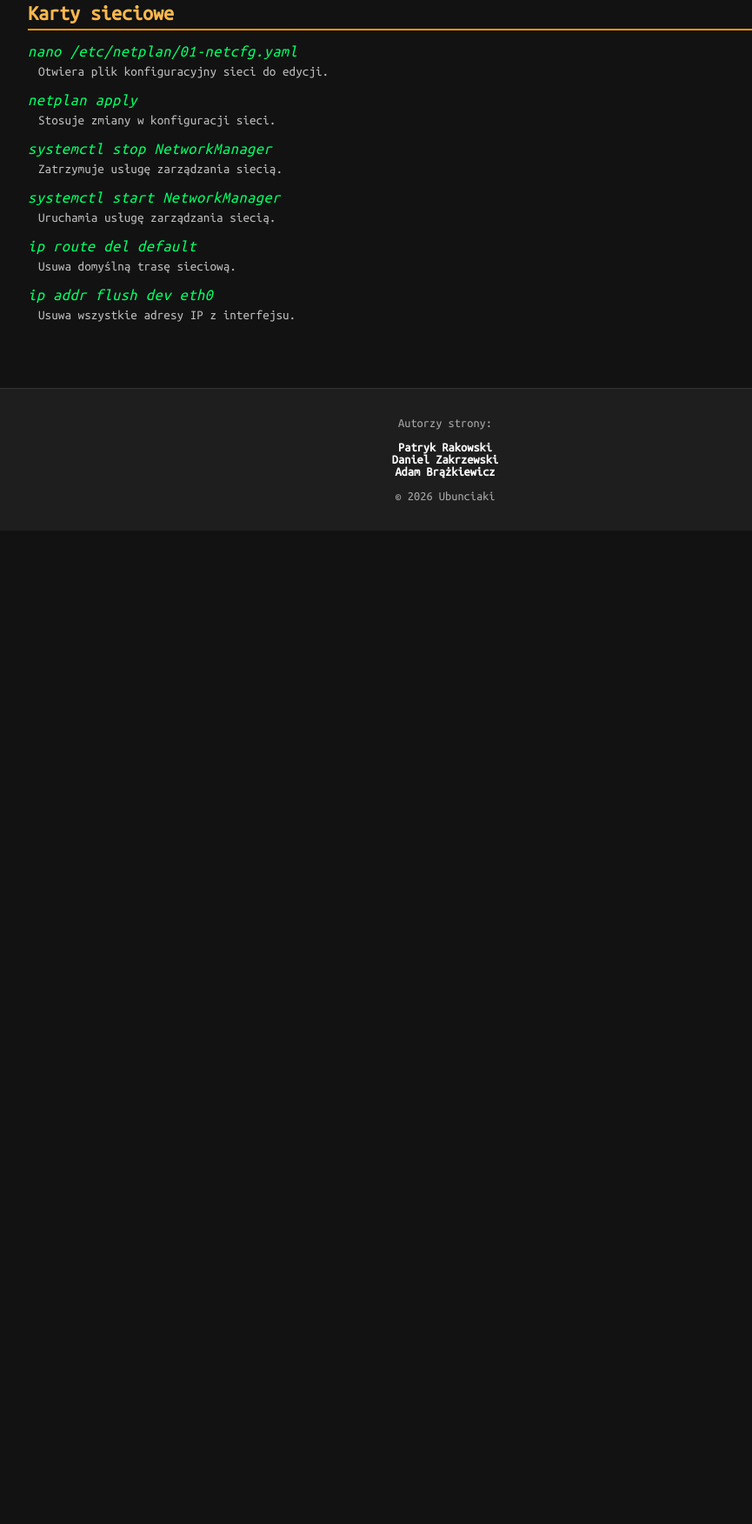
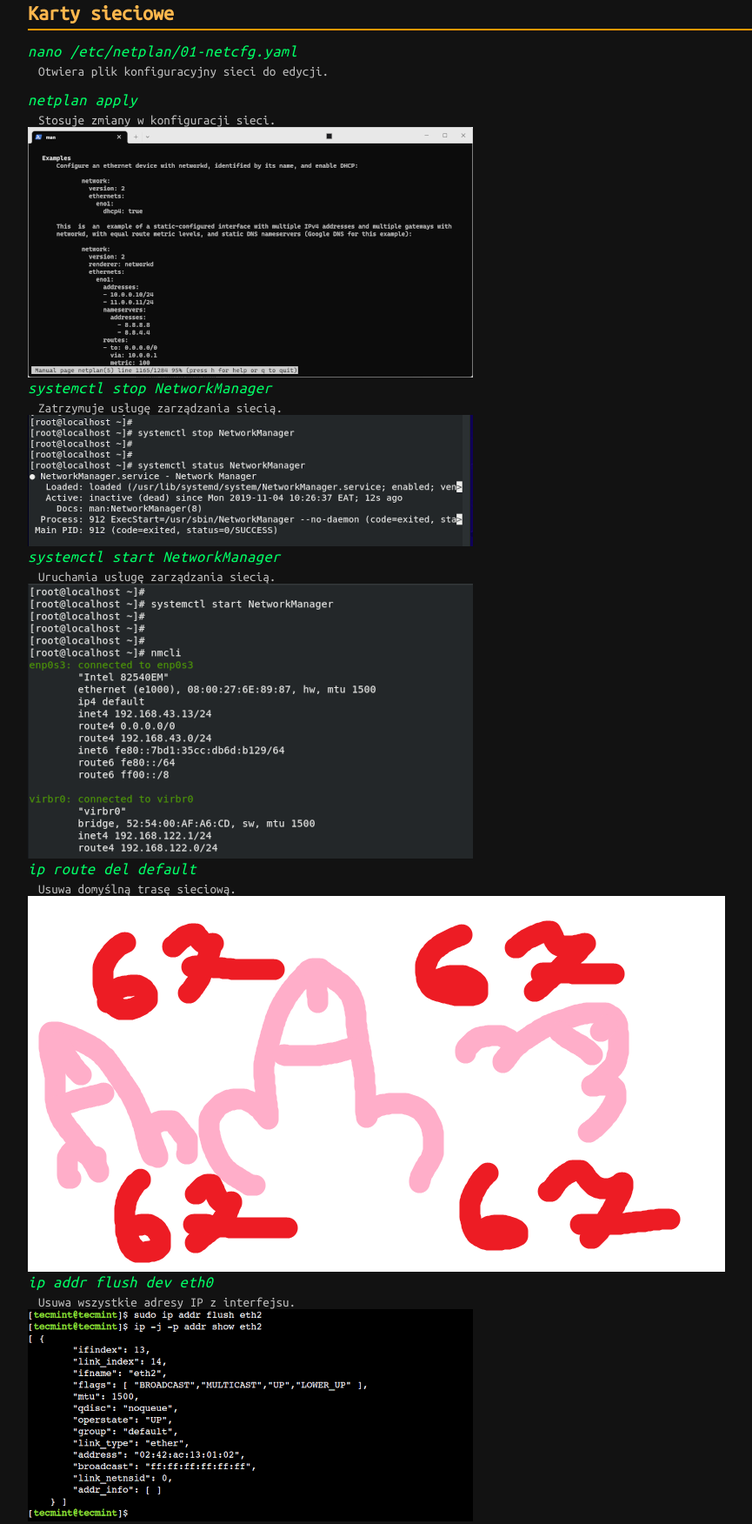
Before and after one commit to PasczureQ/Ubunciaki, a plain HTML site: page root.html in a window 1280 px wide. Shown: the part 8736-10488 px from the top of the page at 87% size, without its empty margins (128-993 px from the left). Before the commit the page ends 9346 px from the top, so only its background shows below. Drawn offline with Linux system fonts and the light colour scheme.

Commit message:
Add files via upload

```diff
--- a/root.html
+++ b/root.html
@@ -190,31 +190,31 @@
     <div>
         <span class="cmd">netplan apply</span>
         <span class="desc">Stosuje zmiany w konfiguracji sieci.</span>
-        <img src="" alt="">
+        <img src="netplan.png" alt="">
     </div>
 
     <div>
         <span class="cmd">systemctl stop NetworkManager</span>
         <span class="desc">Zatrzymuje usługę zarządzania siecią.</span>
-        <img src="" alt="">
+        <img src="Disable-Network-Manager-Service.png" alt="">
     </div>
 
     <div>
         <span class="cmd">systemctl start NetworkManager</span>
         <span class="desc">Uruchamia usługę zarządzania siecią.</span>
-        <img src="" alt="">
+        <img src="Enable-NetworkManager.png" alt="">
     </div>
 
     <div>
         <span class="cmd">ip route del default</span>
         <span class="desc">Usuwa domyślną trasę sieciową.</span>
-        <img src="" alt="">
+        <img src="ip route del default.png" alt="">
     </div>
 
     <div>
         <span class="cmd">ip addr flush dev eth0</span>
         <span class="desc">Usuwa wszystkie adresy IP z interfejsu.</span>
-        <img src="" alt="">
+        <img src="Flush-Network-IPAddresses-in-Linux (1).png" alt="">
     </div>
     </section>
 
```
Also changed, not shown: admin.html (+2 -2 lines), użytkownik.html (+8 -8 lines), Disable-Network-Manager-Service.png (added), Enable-NetworkManager.png (added), Flush-Network-IPAddresses-in-Linux (1).png (added), Flush-Network-IPAddresses-in-Linux.png (added), Network-Manager-Restarted.png (added), ip route del default.png (added), ip-addr-show.png (added), ip-all.png (added), ip-link.png (added), ip-route.png (added), netplan.png (added), nmcli-device-status.png (added).
